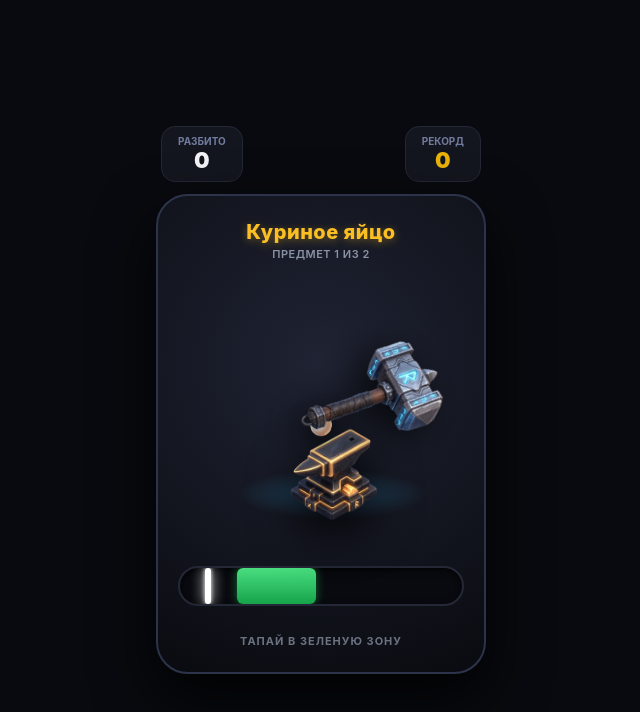
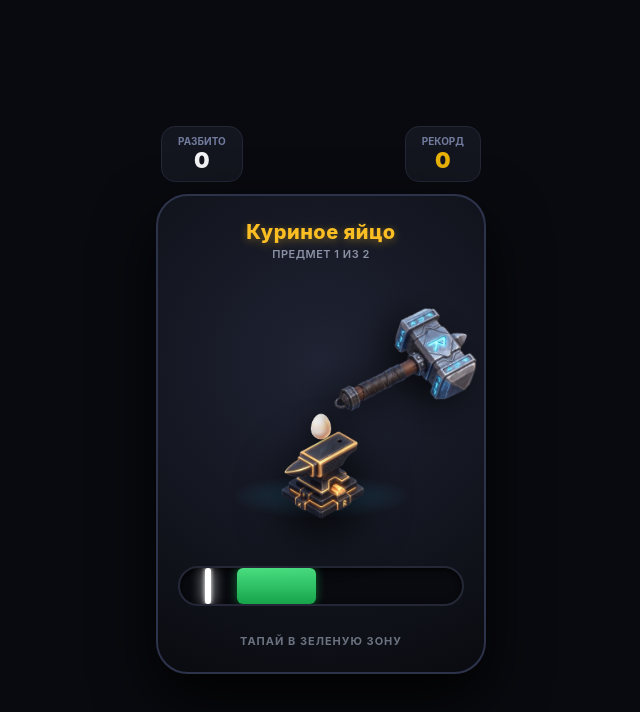
Before and after one commit to PlayTodayStudio/crazy-punch, a plain HTML site: page index.html in a window 1280 px wide. Shown: the whole page, without its empty margins (319-959 px from the left). Drawn offline with Linux system fonts and the light colour scheme.

Commit message:
fix layout

```diff
--- a/index.html
+++ b/index.html
@@ -71,75 +71,75 @@
         /* Сцена наковальни и молота */
         #anvil-stage {
             position: relative;
-            width: 280px;
+            width: 100%;
             height: 250px;
             display: flex;
             align-items: center;
             justify-content: center;
         }
 
-        /* Крупная массивная наковальня, сдвинутая чуть правее */
+        /* Наковальня по центру */
         #anvil {
             position: absolute;
-            bottom: 10px;
-            left: 54%;
+            bottom: 12px;
+            left: 50%;
             transform: translateX(-50%);
-            width: 175px;
-            height: 110px;
+            width: 170px;
+            height: 105px;
             object-fit: contain;
             z-index: 2;
             filter: drop-shadow(0 14px 24px rgba(0,0,0,0.95));
         }
 
-        /* Предмет ровно на ударной площадке */
+        /* Предмет ровно на ударной плоскости */
         #target-item {
             position: absolute;
-            bottom: 84px;
+            bottom: 82px;
             left: 50%;
             transform: translateX(-50%);
-            width: 64px;
-            height: 64px;
+            width: 60px;
+            height: 60px;
             object-fit: contain;
             z-index: 3;
             transition: transform 0.05s ease-out, opacity 0.08s;
             filter: drop-shadow(0 6px 10px rgba(0,0,0,0.6));
         }
 
-        /* Молот: подтянут ближе к центру, под углом замаха */
+        /* Молот в боевом замахе (высоко справа в воздухе) */
         #hammer {
             position: absolute;
-            bottom: 65px;
-            left: 62px;
-            width: 145px;
-            height: 145px;
+            top: -15px;
+            right: -10px;
+            width: 150px;
+            height: 150px;
             object-fit: contain;
-            transform-origin: 20% 80%; /* Конец рукояти */
-            transform: rotate(28deg) translate(30px, -50px);
-            transition: transform 0.06s cubic-bezier(0.2, 0.85, 0.3, 1.15);
+            transform-origin: 18% 82%; /* Рукоять */
+            transform: rotate(20deg);
+            transition: transform 0.07s cubic-bezier(0.15, 0.85, 0.35, 1.2);
             z-index: 6;
             pointer-events: none;
             filter: drop-shadow(-8px 12px 18px rgba(0,0,0,0.7));
         }
 
-        /* Удар: боёк ровно и мощно падает на предмет */
+        /* Удар: резкий замах бойком сверху прямо по центру предмета */
         #hammer.hit {
-            transform: rotate(-30deg) translate(-16px, 16px);
+            transform: rotate(-48deg) translate(-65px, 60px);
         }
 
         /* Промах */
         #hammer.broken {
-            transform: rotate(65deg) translate(50px, 30px);
-            opacity: 0.2;
+            transform: rotate(75deg) translate(30px, 30px);
+            opacity: 0.25;
         }
 
         #glow {
             position: absolute;
             bottom: 20px;
-            left: 54%;
+            left: 50%;
             transform: translateX(-50%);
-            width: 190px;
-            height: 50px;
-            background: radial-gradient(ellipse, rgba(56, 189, 248, 0.3), transparent 70%);
+            width: 180px;
+            height: 45px;
+            background: radial-gradient(ellipse, rgba(56, 189, 248, 0.25), transparent 70%);
             z-index: 1;
         }
 
@@ -217,9 +217,9 @@
 
         <div id="anvil-stage">
             <div id="glow"></div>
-            <img id="anvil" src="images/anvil.png?v=4" alt="Наковальня">
-            <img id="target-item" src="images/egg.png?v=4" alt="Предмет">
-            <img id="hammer" src="images/hammer.png?v=4" alt="Молот">
+            <img id="anvil" src="images/anvil.png?v=5" alt="Наковальня">
+            <img id="target-item" src="images/egg.png?v=5" alt="Предмет">
+            <img id="hammer" src="images/hammer.png?v=5" alt="Молот">
         </div>
 
         <div id="bar-container">
@@ -235,8 +235,8 @@
         if (tg) { tg.ready(); tg.expand(); }
 
         const ITEMS = [
-            { name: "Куриное яйцо", src: "images/egg.png?v=4", color: ["#ffffff", "#fef08a", "#f59e0b"], haptic: "light", freq: 520 },
-            { name: "Спелый томат", src: "images/tomato.png?v=4", color: ["#ef4444", "#dc2626", "#84cc16"], haptic: "light", freq: 440 }
+            { name: "Куриное яйцо", src: "images/egg.png?v=5", color: ["#ffffff", "#fef08a", "#f59e0b"], haptic: "light", freq: 520 },
+            { name: "Спелый томат", src: "images/tomato.png?v=5", color: ["#ef4444", "#dc2626", "#84cc16"], haptic: "light", freq: 440 }
         ];
 
         // Web Audio API
@@ -289,7 +289,7 @@
                 p.className = 'particle';
                 p.style.background = colors[Math.floor(Math.random() * colors.length)];
                 p.style.left = '50%';
-                p.style.bottom = '105px';
+                p.style.bottom = '100px';
                 stage.appendChild(p);
 
                 const angle = Math.random() * Math.PI * 2;
```
